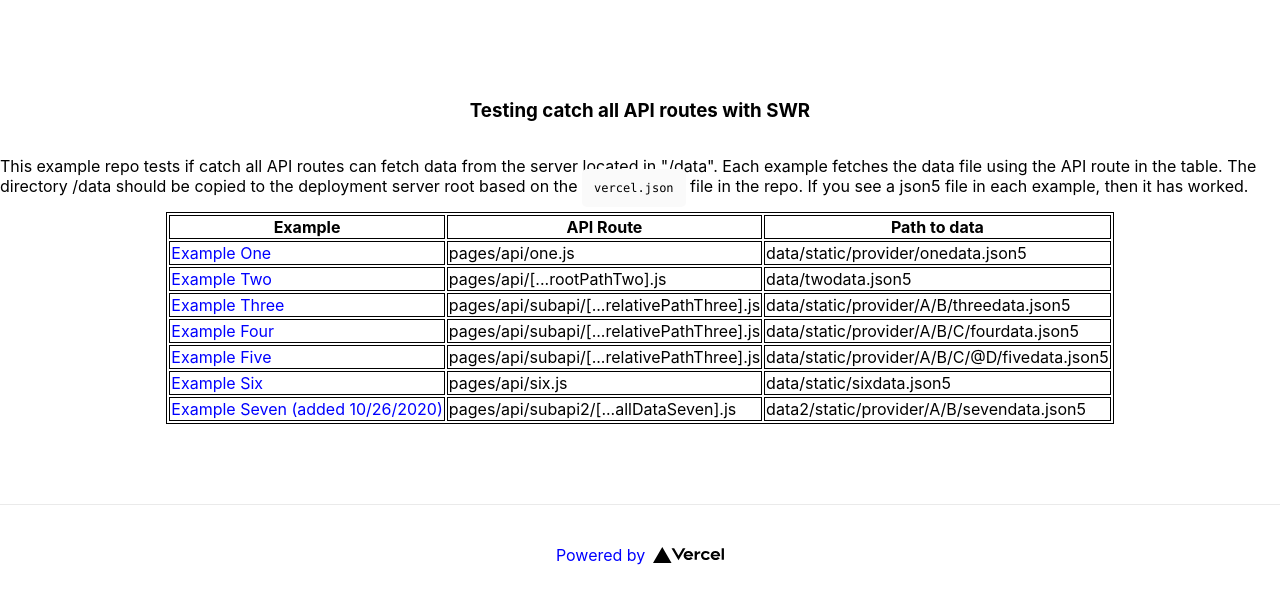
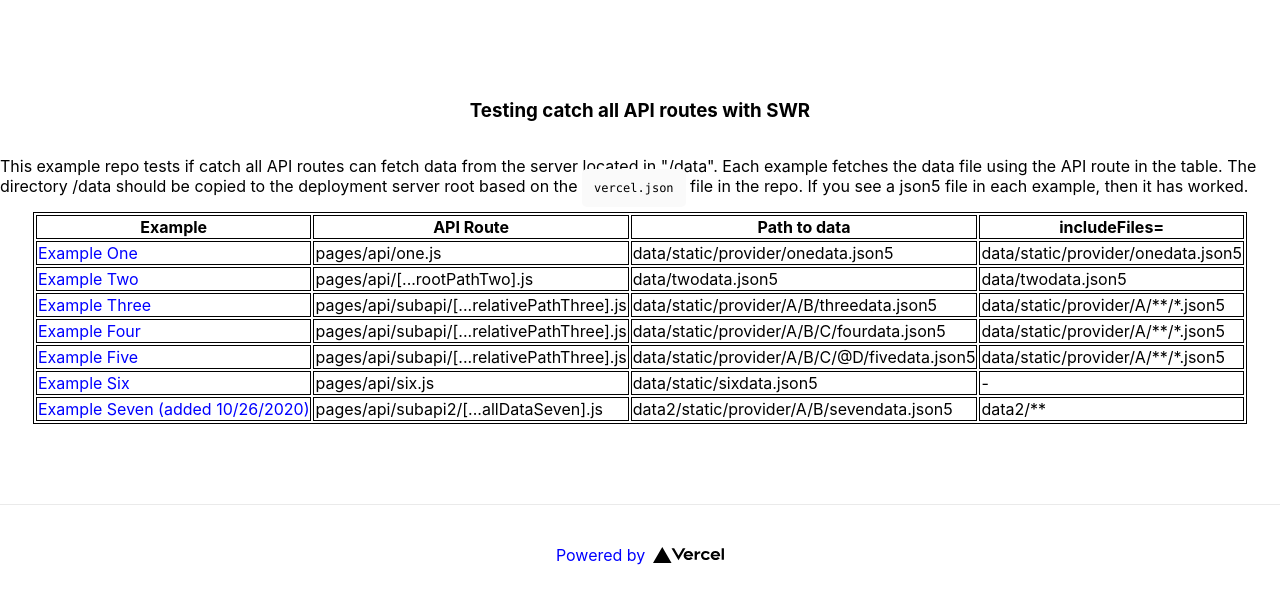
Before and after one commit to pramam/nextjs-example-api-routes, a Next.js app: page / in a window 1280 px wide. Shown: the top 604 px of the page. Built offline with nearby package versions, Linux system fonts and the light colour scheme.

Commit message:
Add includeFiles column to the table in index.js

```diff
--- a/pages/index.js
+++ b/pages/index.js
@@ -28,6 +28,7 @@ export default function Home() {
             <th>Example</th>
             <th>API Route</th>
             <th>Path to data</th>
+            <th>includeFiles=</th>
           </tr>
           <tr>
             <td>
@@ -39,6 +40,9 @@ export default function Home() {
             </td>
             <td>
               pages/api/one.js
+            </td>
+            <td>
+              data/static/provider/onedata.json5
             </td>
             <td>
               data/static/provider/onedata.json5
@@ -59,6 +63,9 @@ export default function Home() {
             <td>
               data/twodata.json5
             </td>
+            <td>
+              data/twodata.json5
+            </td>
           </tr>
 
           <tr>
@@ -74,6 +81,9 @@ export default function Home() {
             </td>
             <td>
               data/static/provider/A/B/threedata.json5
+            </td>
+            <td>
+              data/static/provider/A/**/*.json5
             </td>
           </tr>
 
@@ -91,6 +101,9 @@ export default function Home() {
             <td>
               data/static/provider/A/B/C/fourdata.json5
             </td>
+            <td>
+              data/static/provider/A/**/*.json5
+            </td>
           </tr>
 
           <tr>
@@ -106,6 +119,9 @@ export default function Home() {
             </td>
             <td>
               data/static/provider/A/B/C/@D/fivedata.json5
+            </td>
+            <td>
+              data/static/provider/A/**/*.json5
             </td>
           </tr>
 
@@ -123,6 +139,9 @@ export default function Home() {
             <td>
               data/static/sixdata.json5
             </td>
+            <td>
+              -
+            </td>
           </tr>
 
           <tr>
@@ -138,6 +157,9 @@ export default function Home() {
             </td>
             <td>
               data2/static/provider/A/B/sevendata.json5
+            </td>
+            <td>
+              data2/**
             </td>
           </tr>
 
```
